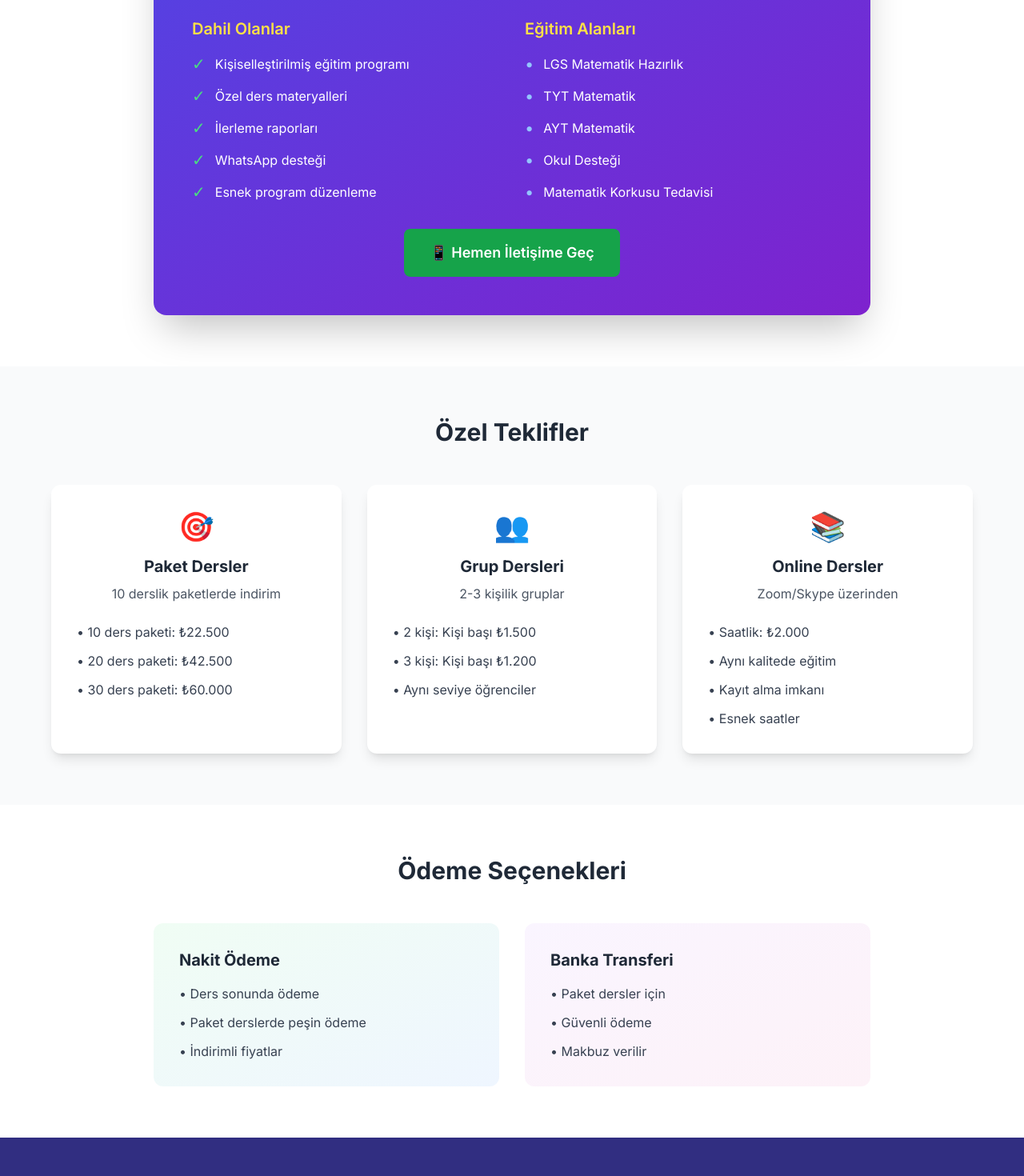
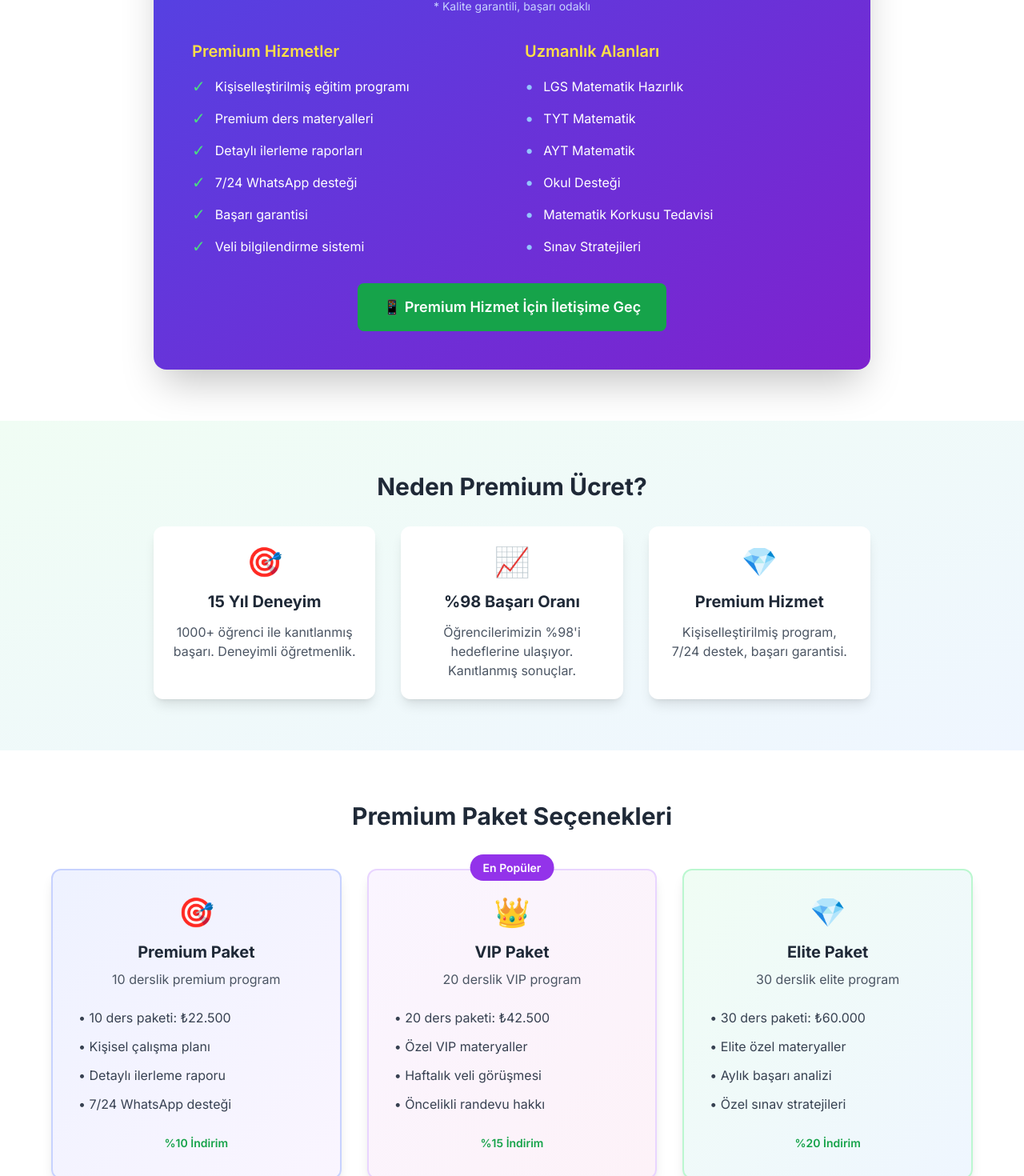
Before and after one commit to aktasemre/emre-aktas-matematik, a Next.js app: page /ucretler in a window 1280 px wide. Shown: the part 838-2308 px from the top of the page at 80% size. Built offline with nearby package versions, Linux system fonts and the light colour scheme.

Commit message:
Premium kalite odaklı ücretlendirme sayfası: 'Uygun fiyat' yerine 'kalite' ve 'değer' vurgusu yapıldı. Premium, VIP, Elite paketler eklendi. Başarı garantisi ve %98 başarı oranı vurgulandı. 15 yıl deneyim ve 1000+ öğrenci ile kanıtlanmış başarı öne çıkarıldı.

```diff
--- a/src/app/ucretler/page.tsx
+++ b/src/app/ucretler/page.tsx
@@ -2,9 +2,9 @@ import { CONTACT_INFO } from '@/constants/contact'
 import { Metadata } from 'next'
 
 export const metadata: Metadata = {
-  title: 'Ücretler | Emre Aktaş - Matematik Özel Ders Fiyatları',
-  description: 'Emre Aktaş matematik özel ders ücretleri. LGS, TYT, AYT ve okul desteği için uygun fiyatlı matematik özel dersleri. Saatlik 2500 TL.',
-  keywords: 'matematik özel ders ücreti, matematik özel ders fiyatı, LGS matematik ücreti, TYT matematik fiyatı, İstanbul matematik özel ders',
+  title: 'Ücretler | Emre Aktaş - Premium Matematik Özel Ders',
+  description: 'Emre Aktaş premium matematik özel ders ücretleri. 15 yıllık deneyimle kaliteli eğitim. LGS, TYT, AYT ve okul desteği için profesyonel matematik özel dersleri.',
+  keywords: 'premium matematik özel ders, kaliteli matematik eğitimi, LGS matematik özel ders, TYT matematik fiyatı, İstanbul matematik öğretmeni',
 }
 
 export default function UcretlerPage() {
@@ -14,11 +14,12 @@ export default function UcretlerPage() {
       <section className="py-20 bg-gradient-to-r from-indigo-900 via-purple-900 to-indigo-900 text-white">
         <div className="container mx-auto px-4 text-center">
           <h1 className="text-4xl md:text-5xl font-bold mb-6">
-            <span className="block">Şeffaf ve</span>
-            <span className="block text-yellow-400">Uygun Fiyatlı</span>
+            <span className="block">Premium Kalite</span>
+            <span className="block text-yellow-400">Profesyonel Eğitim</span>
           </h1>
           <p className="text-xl md:text-2xl text-gray-200 max-w-3xl mx-auto">
-            Kaliteli matematik eğitimi için makul ücretler. Her bütçeye uygun özel ders seçenekleri.
+            15 yıllık deneyimle kaliteli matematik eğitimi. Başarı odaklı,
+            kişiselleştirilmiş öğretim metodları ile hedeflerinize ulaşın.
           </p>
         </div>
       </section>
@@ -28,23 +29,24 @@ export default function UcretlerPage() {
         <div className="container mx-auto px-4">
           <div className="max-w-4xl mx-auto">
             <div className="text-center mb-12">
-              <h2 className="text-3xl font-bold text-gray-800 mb-4">Ücretlendirme</h2>
+              <h2 className="text-3xl font-bold text-gray-800 mb-4">Premium Ücretlendirme</h2>
               <p className="text-xl text-gray-600">
-                15 yıllık deneyimle kaliteli matematik eğitimi
+                15 yıllık deneyimle kaliteli matematik eğitimi - Başarı garantili
               </p>
             </div>
 
             {/* Ana Fiyat Kartı */}
             <div className="bg-gradient-to-br from-indigo-600 to-purple-700 text-white rounded-2xl p-8 md:p-12 shadow-2xl">
               <div className="text-center mb-8">
-                <h3 className="text-3xl font-bold mb-4">Bireysel Özel Ders</h3>
+                <h3 className="text-3xl font-bold mb-4">Premium Bireysel Özel Ders</h3>
                 <div className="text-6xl font-bold mb-2">₺2.500</div>
                 <p className="text-xl text-indigo-100">Saatlik</p>
+                <p className="text-sm text-indigo-200 mt-2">* Kalite garantili, başarı odaklı</p>
               </div>
 
               <div className="grid md:grid-cols-2 gap-8 mb-8">
                 <div>
-                  <h4 className="text-xl font-semibold mb-4 text-yellow-300">Dahil Olanlar</h4>
+                  <h4 className="text-xl font-semibold mb-4 text-yellow-300">Premium Hizmetler</h4>
                   <ul className="space-y-3">
                     <li className="flex items-center gap-3">
                       <span className="text-green-400 text-xl">✓</span>
@@ -52,25 +54,29 @@ export default function UcretlerPage() {
                     </li>
                     <li className="flex items-center gap-3">
                       <span className="text-green-400 text-xl">✓</span>
-                      <span>Özel ders materyalleri</span>
+                      <span>Premium ders materyalleri</span>
                     </li>
                     <li className="flex items-center gap-3">
                       <span className="text-green-400 text-xl">✓</span>
-                      <span>İlerleme raporları</span>
+                      <span>Detaylı ilerleme raporları</span>
                     </li>
                     <li className="flex items-center gap-3">
                       <span className="text-green-400 text-xl">✓</span>
-                      <span>WhatsApp desteği</span>
+                      <span>7/24 WhatsApp desteği</span>
                     </li>
                     <li className="flex items-center gap-3">
                       <span className="text-green-400 text-xl">✓</span>
-                      <span>Esnek program düzenleme</span>
+                      <span>Başarı garantisi</span>
+                    </li>
+                    <li className="flex items-center gap-3">
+                      <span className="text-green-400 text-xl">✓</span>
+                      <span>Veli bilgilendirme sistemi</span>
                     </li>
                   </ul>
                 </div>
 
                 <div>
-                  <h4 className="text-xl font-semibold mb-4 text-yellow-300">Eğitim Alanları</h4>
+                  <h4 className="text-xl font-semibold mb-4 text-yellow-300">Uzmanlık Alanları</h4>
                   <ul className="space-y-3">
                     <li className="flex items-center gap-3">
                       <span className="text-blue-300 text-xl">•</span>
@@ -92,18 +98,22 @@ export default function UcretlerPage() {
                       <span className="text-blue-300 text-xl">•</span>
                       <span>Matematik Korkusu Tedavisi</span>
                     </li>
+                    <li className="flex items-center gap-3">
+                      <span className="text-blue-300 text-xl">•</span>
+                      <span>Sınav Stratejileri</span>
+                    </li>
                   </ul>
                 </div>
               </div>
 
               <div className="text-center">
                 <a
-                  href={`https://wa.me/${CONTACT_INFO.WHATSAPP}?text=${encodeURIComponent('Merhaba! Matematik özel ders ücretleri hakkında bilgi almak istiyorum.')}`}
+                  href={`https://wa.me/${CONTACT_INFO.WHATSAPP}?text=${encodeURIComponent('Merhaba! Premium matematik özel ders hakkında bilgi almak istiyorum.')}`}
                   target="_blank"
                   rel="noopener noreferrer"
                   className="bg-green-600 hover:bg-green-700 text-white px-8 py-4 rounded-lg font-semibold text-lg transition-colors inline-flex items-center gap-2"
                 >
-                  <span>📱 Hemen İletişime Geç</span>
+                  <span>📱 Premium Hizmet İçin İletişime Geç</span>
                 </a>
               </div>
             </div>
@@ -111,50 +121,130 @@ export default function UcretlerPage() {
         </div>
       </section>
 
-      {/* Özel Teklifler */}
+      {/* Kalite Garantisi */}
+      <section className="py-16 bg-gradient-to-br from-green-50 to-blue-50">
+        <div className="container mx-auto px-4">
+          <div className="max-w-4xl mx-auto text-center">
+            <h2 className="text-3xl font-bold mb-8 text-gray-800">Neden Premium Ücret?</h2>
+            <div className="grid md:grid-cols-3 gap-8">
+              <div className="bg-white rounded-xl p-6 shadow-lg">
+                <div className="text-4xl mb-4">🎯</div>
+                <h3 className="text-xl font-bold mb-3 text-gray-800">15 Yıl Deneyim</h3>
+                <p className="text-gray-600">
+                  1000+ öğrenci ile kanıtlanmış başarı. Deneyimli öğretmenlik.
+                </p>
+              </div>
+              <div className="bg-white rounded-xl p-6 shadow-lg">
+                <div className="text-4xl mb-4">📈</div>
+                <h3 className="text-xl font-bold mb-3 text-gray-800">%98 Başarı Oranı</h3>
+                <p className="text-gray-600">
+                  Öğrencilerimizin %98'i hedeflerine ulaşıyor. Kanıtlanmış sonuçlar.
+                </p>
+              </div>
+              <div className="bg-white rounded-xl p-6 shadow-lg">
+                <div className="text-4xl mb-4">💎</div>
+                <h3 className="text-xl font-bold mb-3 text-gray-800">Premium Hizmet</h3>
+                <p className="text-gray-600">
+                  Kişiselleştirilmiş program, 7/24 destek, başarı garantisi.
+                </p>
+              </div>
+            </div>
+          </div>
+        </div>
+      </section>
+
+      {/* Premium Paketler */}
+      <section className="py-16 bg-white">
+        <div className="container mx-auto px-4">
+          <div className="max-w-6xl mx-auto">
+            <h2 className="text-3xl font-bold text-center mb-12 text-gray-800">Premium Paket Seçenekleri</h2>
+
+            <div className="grid md:grid-cols-3 gap-8">
+              <div className="bg-gradient-to-br from-indigo-50 to-purple-50 rounded-xl p-8 shadow-lg border-2 border-indigo-200">
+                <div className="text-center mb-6">
+                  <div className="text-4xl mb-4">🎯</div>
+                  <h3 className="text-xl font-bold text-gray-800 mb-2">Premium Paket</h3>
+                  <p className="text-gray-600">10 derslik premium program</p>
+                </div>
+                <ul className="space-y-3 text-gray-700 mb-6">
+                  <li>• 10 ders paketi: ₺22.500</li>
+                  <li>• Kişisel çalışma planı</li>
+                  <li>• Detaylı ilerleme raporu</li>
+                  <li>• 7/24 WhatsApp desteği</li>
+                </ul>
+                <div className="text-center">
+                  <span className="text-sm text-green-600 font-semibold">%10 İndirim</span>
+                </div>
+              </div>
+
+              <div className="bg-gradient-to-br from-purple-50 to-pink-50 rounded-xl p-8 shadow-lg border-2 border-purple-200 relative">
+                <div className="absolute -top-4 left-1/2 transform -translate-x-1/2">
+                  <span className="bg-purple-600 text-white px-4 py-2 rounded-full text-sm font-semibold">
+                    En Popüler
+                  </span>
+                </div>
+                <div className="text-center mb-6">
+                  <div className="text-4xl mb-4">👑</div>
+                  <h3 className="text-xl font-bold text-gray-800 mb-2">VIP Paket</h3>
+                  <p className="text-gray-600">20 derslik VIP program</p>
+                </div>
+                <ul className="space-y-3 text-gray-700 mb-6">
+                  <li>• 20 ders paketi: ₺42.500</li>
+                  <li>• Özel VIP materyaller</li>
+                  <li>• Haftalık veli görüşmesi</li>
+                  <li>• Öncelikli randevu hakkı</li>
+                </ul>
+                <div className="text-center">
+                  <span className="text-sm text-green-600 font-semibold">%15 İndirim</span>
+                </div>
+              </div>
+
+              <div className="bg-gradient-to-br from-green-50 to-blue-50 rounded-xl p-8 shadow-lg border-2 border-green-200">
+                <div className="text-center mb-6">
+                  <div className="text-4xl mb-4">💎</div>
+                  <h3 className="text-xl font-bold text-gray-800 mb-2">Elite Paket</h3>
+                  <p className="text-gray-600">30 derslik elite program</p>
+                </div>
+                <ul className="space-y-3 text-gray-700 mb-6">
+                  <li>• 30 ders paketi: ₺60.000</li>
+                  <li>• Elite özel materyaller</li>
+                  <li>• Aylık başarı analizi</li>
+                  <li>• Özel sınav stratejileri</li>
+                </ul>
+                <div className="text-center">
+                  <span className="text-sm text-green-600 font-semibold">%20 İndirim</span>
+                </div>
+              </div>
+            </div>
+          </div>
+        </div>
+      </section>
+
+      {/* Grup Dersleri */}
       <section className="py-16 bg-gray-50">
         <div className="container mx-auto px-4">
-          <div className="max-w-6xl mx-auto">
-            <h2 className="text-3xl font-bold text-center mb-12 text-gray-800">Özel Teklifler</h2>
-
-            <div className="grid md:grid-cols-3 gap-8">
+          <div className="max-w-4xl mx-auto">
+            <h2 className="text-3xl font-bold text-center mb-12 text-gray-800">Grup Dersleri</h2>
+            <div className="grid md:grid-cols-2 gap-8">
               <div className="bg-white rounded-xl p-8 shadow-lg">
-                <div className="text-center mb-6">
-                  <div className="text-4xl mb-4">🎯</div>
-                  <h3 className="text-xl font-bold text-gray-800 mb-2">Paket Dersler</h3>
-                  <p className="text-gray-600">10 derslik paketlerde indirim</p>
-                </div>
+                <h3 className="text-xl font-bold mb-4 text-gray-800">Premium Grup (2 Kişi)</h3>
+                <div className="text-3xl font-bold text-indigo-600 mb-4">Kişi Başı ₺1.500</div>
                 <ul className="space-y-3 text-gray-700">
-                  <li>• 10 ders paketi: ₺22.500</li>
-                  <li>• 20 ders paketi: ₺42.500</li>
-                  <li>• 30 ders paketi: ₺60.000</li>
+                  <li>• Aynı seviye öğrenciler</li>
+                  <li>• Kişiselleştirilmiş grup programı</li>
+                  <li>• Bireysel ilerleme takibi</li>
+                  <li>• Grup dinamikleri avantajı</li>
                 </ul>
               </div>
 
               <div className="bg-white rounded-xl p-8 shadow-lg">
-                <div className="text-center mb-6">
-                  <div className="text-4xl mb-4">👥</div>
-                  <h3 className="text-xl font-bold text-gray-800 mb-2">Grup Dersleri</h3>
-                  <p className="text-gray-600">2-3 kişilik gruplar</p>
-                </div>
+                <h3 className="text-xl font-bold mb-4 text-gray-800">Elite Grup (3 Kişi)</h3>
+                <div className="text-3xl font-bold text-indigo-600 mb-4">Kişi Başı ₺1.200</div>
                 <ul className="space-y-3 text-gray-700">
-                  <li>• 2 kişi: Kişi başı ₺1.500</li>
-                  <li>• 3 kişi: Kişi başı ₺1.200</li>
-                  <li>• Aynı seviye öğrenciler</li>
-                </ul>
-              </div>
-
-              <div className="bg-white rounded-xl p-8 shadow-lg">
-                <div className="text-center mb-6">
-                  <div className="text-4xl mb-4">📚</div>
-                  <h3 className="text-xl font-bold text-gray-800 mb-2">Online Dersler</h3>
-                  <p className="text-gray-600">Zoom/Skype üzerinden</p>
-                </div>
-                <ul className="space-y-3 text-gray-700">
-                  <li>• Saatlik: ₺2.000</li>
-                  <li>• Aynı kalitede eğitim</li>
-                  <li>• Kayıt alma imkanı</li>
-                  <li>• Esnek saatler</li>
+                  <li>• Maksimum 3 kişilik grup</li>
+                  <li>• Yoğunlaştırılmış program</li>
+                  <li>• Rekabet ortamı</li>
+                  <li>• Ekonomik avantaj</li>
                 </ul>
               </div>
             </div>
@@ -162,8 +252,45 @@ export default function UcretlerPage() {
         </div>
       </section>
 
+      {/* Online Dersler */}
+      <section className="py-16 bg-white">
+        <div className="container mx-auto px-4">
+          <div className="max-w-4xl mx-auto">
+            <h2 className="text-3xl font-bold text-center mb-12 text-gray-800">Online Premium Dersler</h2>
+            <div className="bg-gradient-to-br from-blue-50 to-indigo-50 rounded-xl p-8 shadow-lg">
+              <div className="text-center mb-8">
+                <div className="text-4xl mb-4">💻</div>
+                <h3 className="text-2xl font-bold mb-4 text-gray-800">Zoom/Skype Üzerinden Premium Eğitim</h3>
+                <div className="text-3xl font-bold text-indigo-600 mb-2">Saatlik: ₺2.000</div>
+                <p className="text-gray-600">Aynı kalitede eğitim, esnek saatler</p>
+              </div>
+              <div className="grid md:grid-cols-2 gap-6">
+                <div>
+                  <h4 className="text-lg font-semibold mb-3 text-gray-800">Online Avantajları</h4>
+                  <ul className="space-y-2 text-gray-700">
+                    <li>• Kayıt alma imkanı</li>
+                    <li>• Ekran paylaşımı</li>
+                    <li>• Dijital materyaller</li>
+                    <li>• Zaman tasarrufu</li>
+                  </ul>
+                </div>
+                <div>
+                  <h4 className="text-lg font-semibold mb-3 text-gray-800">Teknik Gereksinimler</h4>
+                  <ul className="space-y-2 text-gray-700">
+                    <li>• Stabil internet bağlantısı</li>
+                    <li>• Zoom/Skype uygulaması</li>
+                    <li>• Kamera ve mikrofon</li>
+                    <li>• Sessiz çalışma ortamı</li>
+                  </ul>
+                </div>
+              </div>
+            </div>
+          </div>
+        </div>
+      </section>
+
       {/* Ödeme Seçenekleri */}
-      <section className="py-16 bg-white">
+      <section className="py-16 bg-gray-50">
         <div className="container mx-auto px-4">
           <div className="max-w-4xl mx-auto">
             <h2 className="text-3xl font-bold text-center mb-12 text-gray-800">Ödeme Seçenekleri</h2>
@@ -175,6 +302,7 @@ export default function UcretlerPage() {
                   <li>• Ders sonunda ödeme</li>
                   <li>• Paket derslerde peşin ödeme</li>
                   <li>• İndirimli fiyatlar</li>
+                  <li>• Anında makbuz</li>
                 </ul>
               </div>
 
@@ -183,7 +311,8 @@ export default function UcretlerPage() {
                 <ul className="space-y-3 text-gray-700">
                   <li>• Paket dersler için</li>
                   <li>• Güvenli ödeme</li>
-                  <li>• Makbuz verilir</li>
+                  <li>• Detaylı makbuz</li>
+                  <li>• Taksit seçeneği</li>
                 </ul>
               </div>
             </div>
@@ -191,21 +320,38 @@ export default function UcretlerPage() {
         </div>
       </section>
 
+      {/* Başarı Garantisi */}
+      <section className="py-16 bg-gradient-to-br from-green-500 to-green-600 text-white">
+        <div className="container mx-auto px-4 text-center">
+          <h2 className="text-3xl font-bold mb-6">Başarı Garantisi</h2>
+          <p className="text-xl mb-8 text-green-100">
+            İlk dersinizden memnun kalmazsanız, ders ücreti iade edilir.
+            Kaliteli eğitim garantisi ile güvenle başlayın.
+          </p>
+          <div className="bg-white/10 backdrop-blur-sm rounded-lg p-6 max-w-2xl mx-auto">
+            <p className="text-lg">
+              <strong>15 yıllık deneyim</strong> ile <strong>%98 başarı oranı</strong> elde ettik.
+              Siz de başarı hikayemizin bir parçası olun.
+            </p>
+          </div>
+        </div>
+      </section>
+
       {/* İletişim CTA */}
       <section className="py-16 bg-indigo-900 text-white">
         <div className="container mx-auto px-4 text-center">
-          <h2 className="text-3xl font-bold mb-6">Hemen İletişime Geçin</h2>
+          <h2 className="text-3xl font-bold mb-6">Premium Hizmet İçin İletişime Geçin</h2>
           <p className="text-xl mb-8 text-gray-200">
-            Ücretler ve özel teklifler hakkında detaylı bilgi almak için bana ulaşın.
+            Kaliteli matematik eğitimi ve başarı garantisi için hemen iletişime geçin.
           </p>
           <div className="flex flex-col sm:flex-row gap-4 justify-center">
             <a
-              href={`https://wa.me/${CONTACT_INFO.WHATSAPP}?text=${encodeURIComponent('Merhaba! Matematik özel ders ücretleri hakkında bilgi almak istiyorum.')}`}
+              href={`https://wa.me/${CONTACT_INFO.WHATSAPP}?text=${encodeURIComponent('Merhaba! Premium matematik özel ders hakkında bilgi almak istiyorum.')}`}
               target="_blank"
               rel="noopener noreferrer"
               className="bg-green-600 hover:bg-green-700 text-white px-8 py-4 rounded-lg font-semibold transition-colors flex items-center justify-center gap-2"
             >
-              <span>📱 WhatsApp'tan Yaz</span>
+              <span>📱 Premium Hizmet İçin Yaz</span>
             </a>
             <a
               href={`tel:+${CONTACT_INFO.PHONE}`}
```
